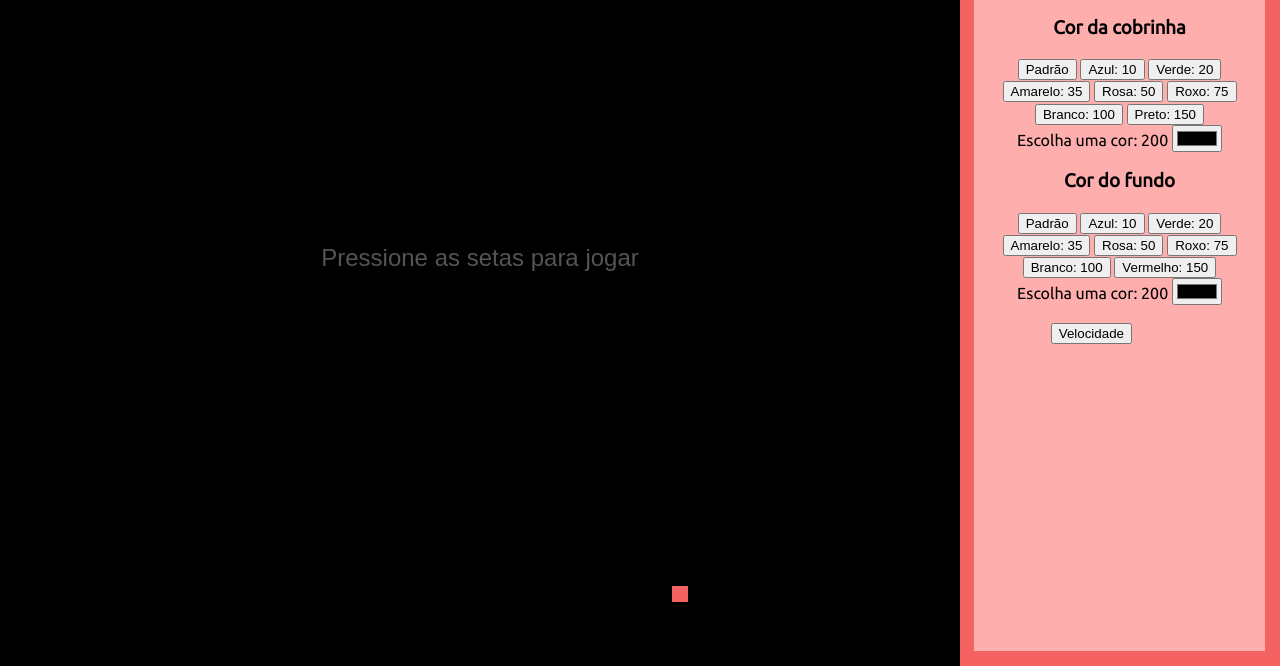
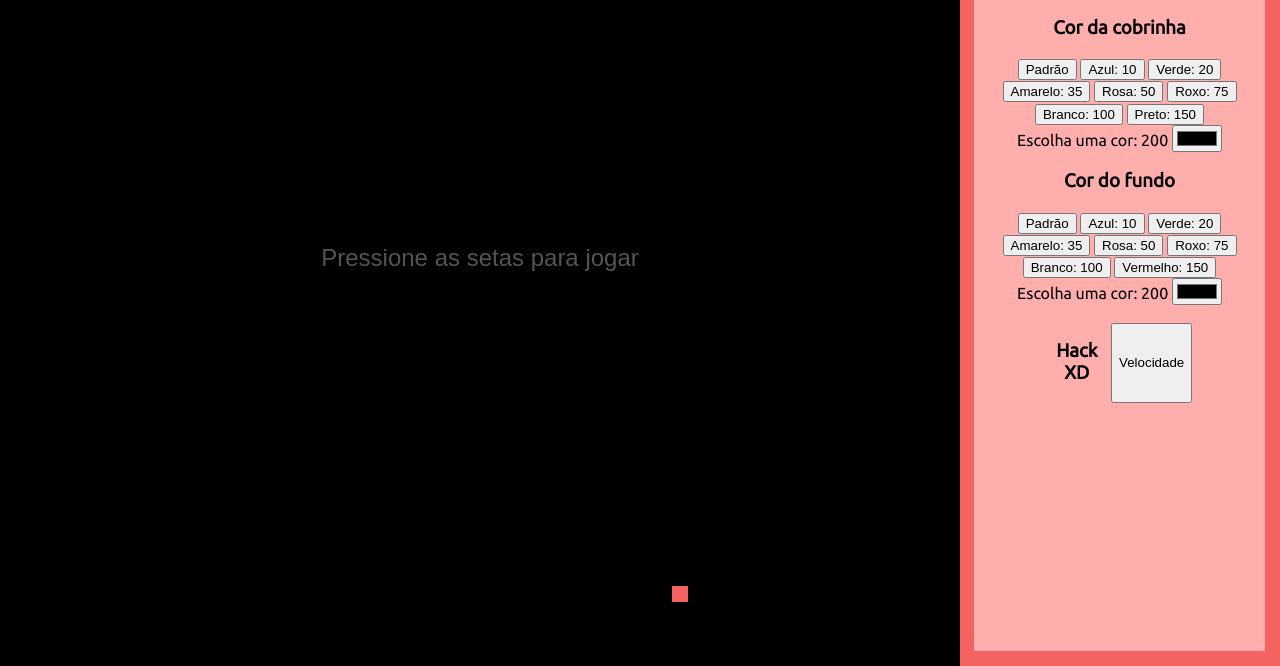
Before and after one commit to matheus-g-couto/cobrinha, a plain HTML site: page jogo.html in a window 1280 px wide. Shown: the part 134-800 px from the top of the page. Drawn offline with Linux system fonts and the light colour scheme.

Commit message:
Update jogo.html

```diff
--- a/jogo.html
+++ b/jogo.html
@@ -39,6 +39,7 @@
        <p class="mix-cores">Escolha uma cor: 200 </p><input id="escolhefundo" type="color" name="selecao">
     </div>
      <div class="hacks">
+       <h3>Hack XD</h3>
        <button  id="hackvelo" type="button" name="black">Velocidade</button>
      </div>
    </div>
```
